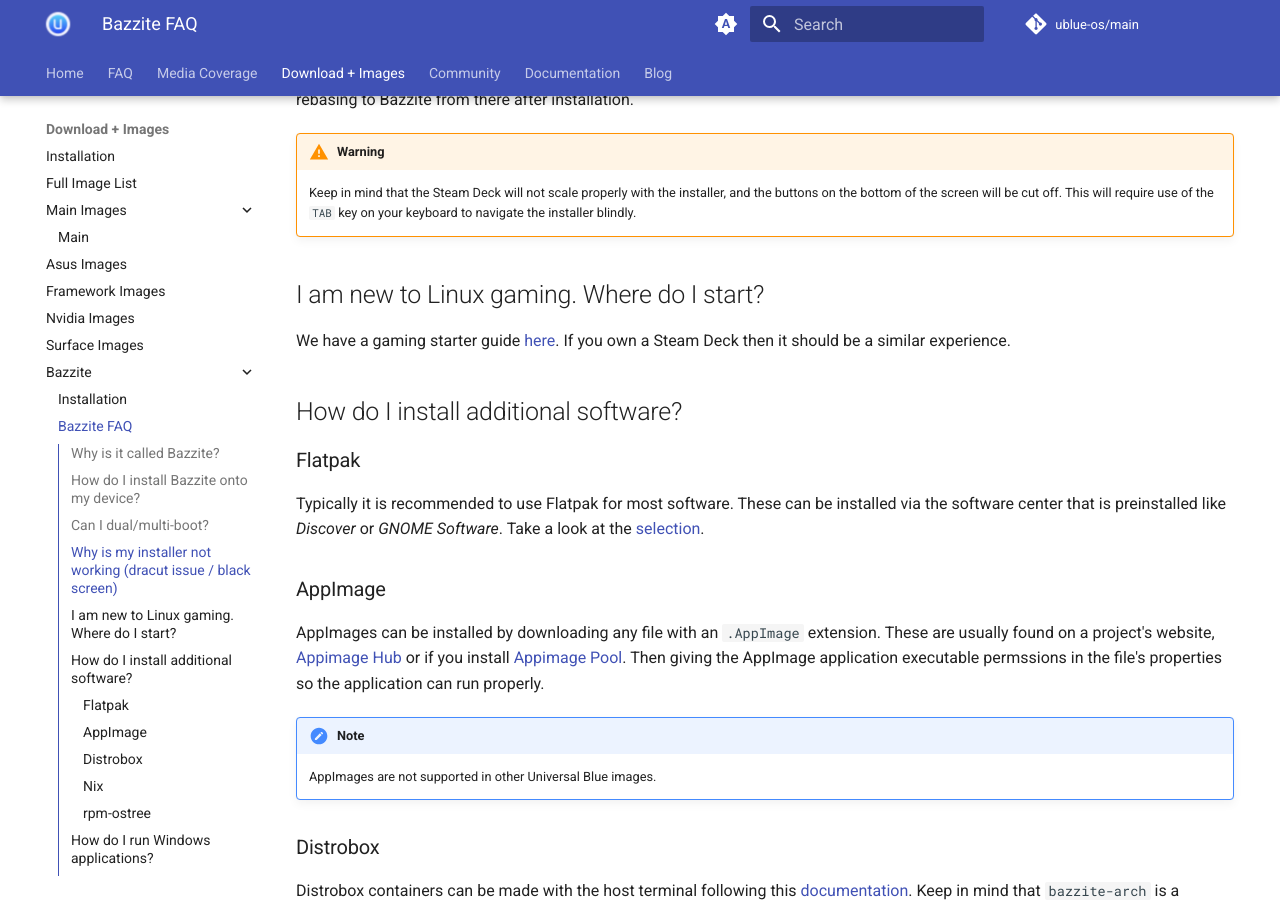
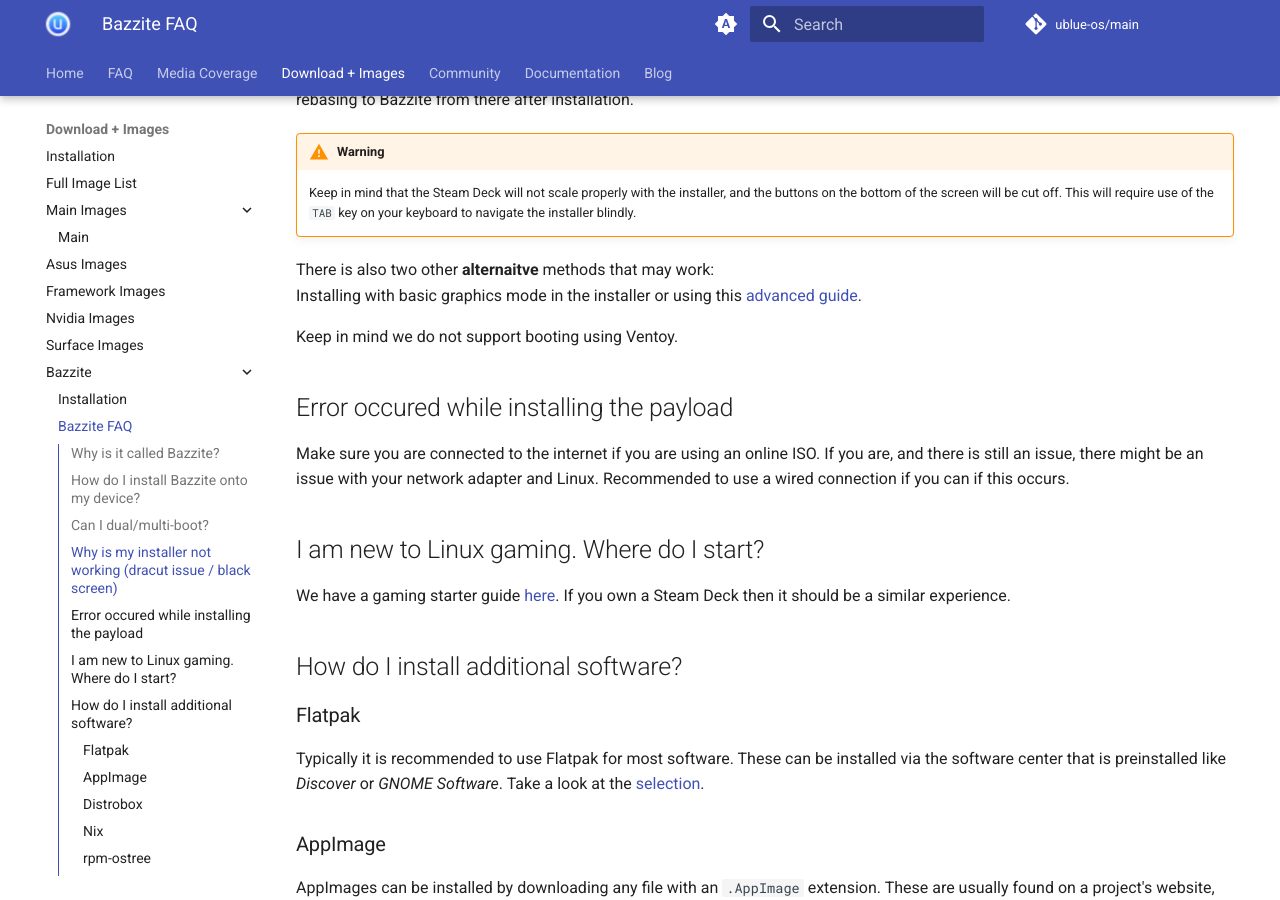
Before and after one commit to ublue-os/website, an MkDocs documentation site: the page built from docs/images/bazzite/FAQ.md, in a window 1280 px wide and 900 px high, scrolled down 734 px. Built offline with MkDocs 1.6.1 and Material for MkDocs 9.7.7, drawn with Linux system fonts in a browser that asks for light colours; comment, search, counter and statistics services are not loaded.

Commit message:
chore: More information on installation (#548)

```diff
--- a/docs/images/bazzite/FAQ.md
+++ b/docs/images/bazzite/FAQ.md
@@ -17,6 +17,15 @@ This is currently a known [issue](https://github.com/ublue-os/bazzite/issues/109
 !!! warning
 
     Keep in mind that the Steam Deck will not scale properly with the installer, and the buttons on the bottom of the screen will be cut off.  This will require use of the `TAB` key on your keyboard to navigate the installer blindly.
+
+There is also two other **alternaitve** methods that may work:
+Installing with basic graphics mode in the installer or using this [advanced guide](https://sharing.io/deck.html).
+
+Keep in mind we do not support booting using Ventoy.
+
+## Error occured while installing the payload
+
+Make sure you are connected to the internet if you are using an online ISO.  If you are, and there is still an issue, there might be an issue with your network adapter and Linux.  Recommended to use a wired connection if you can if this occurs.
 
 ## I am new to Linux gaming.  Where do I start?
 
```
